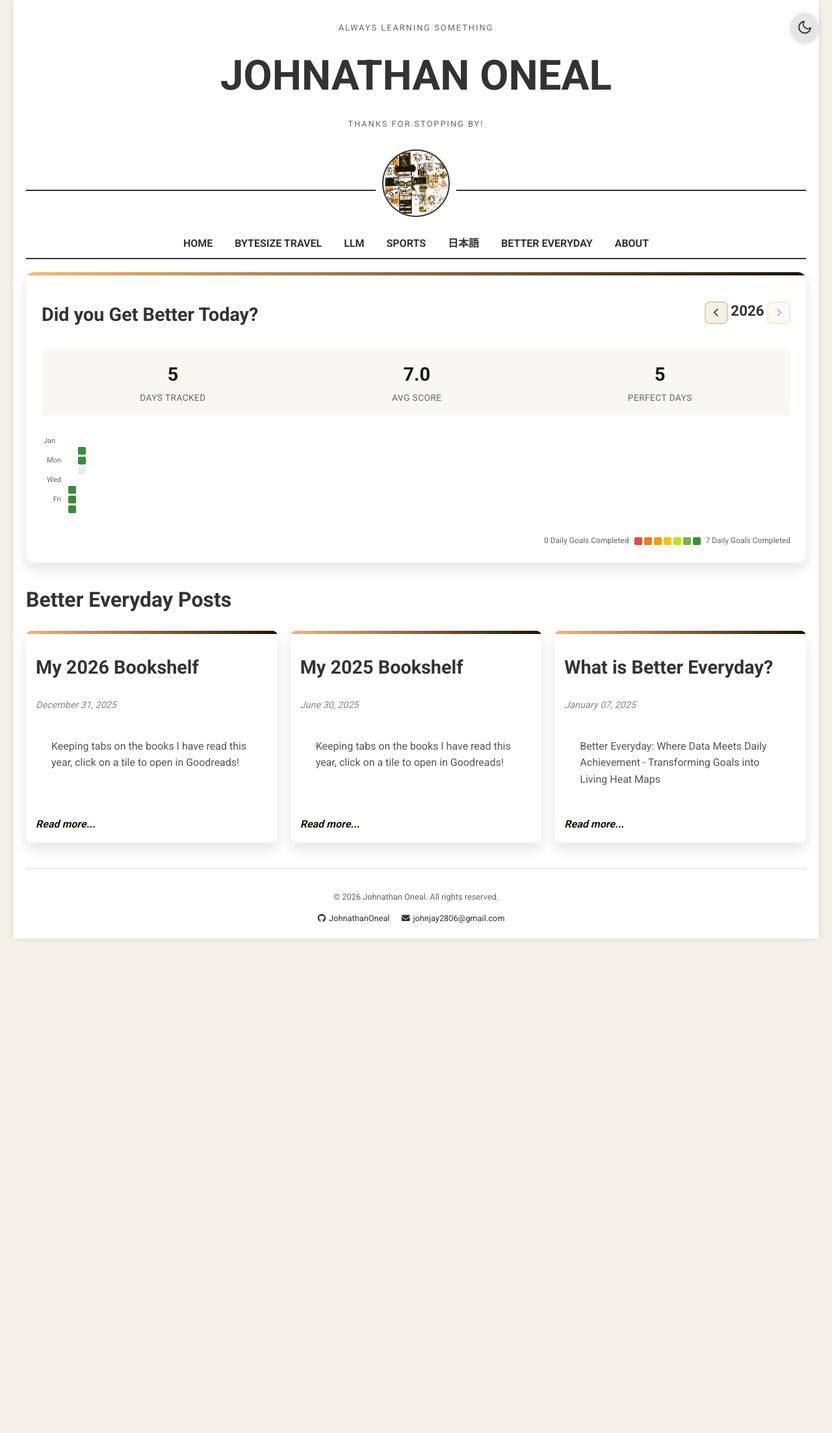
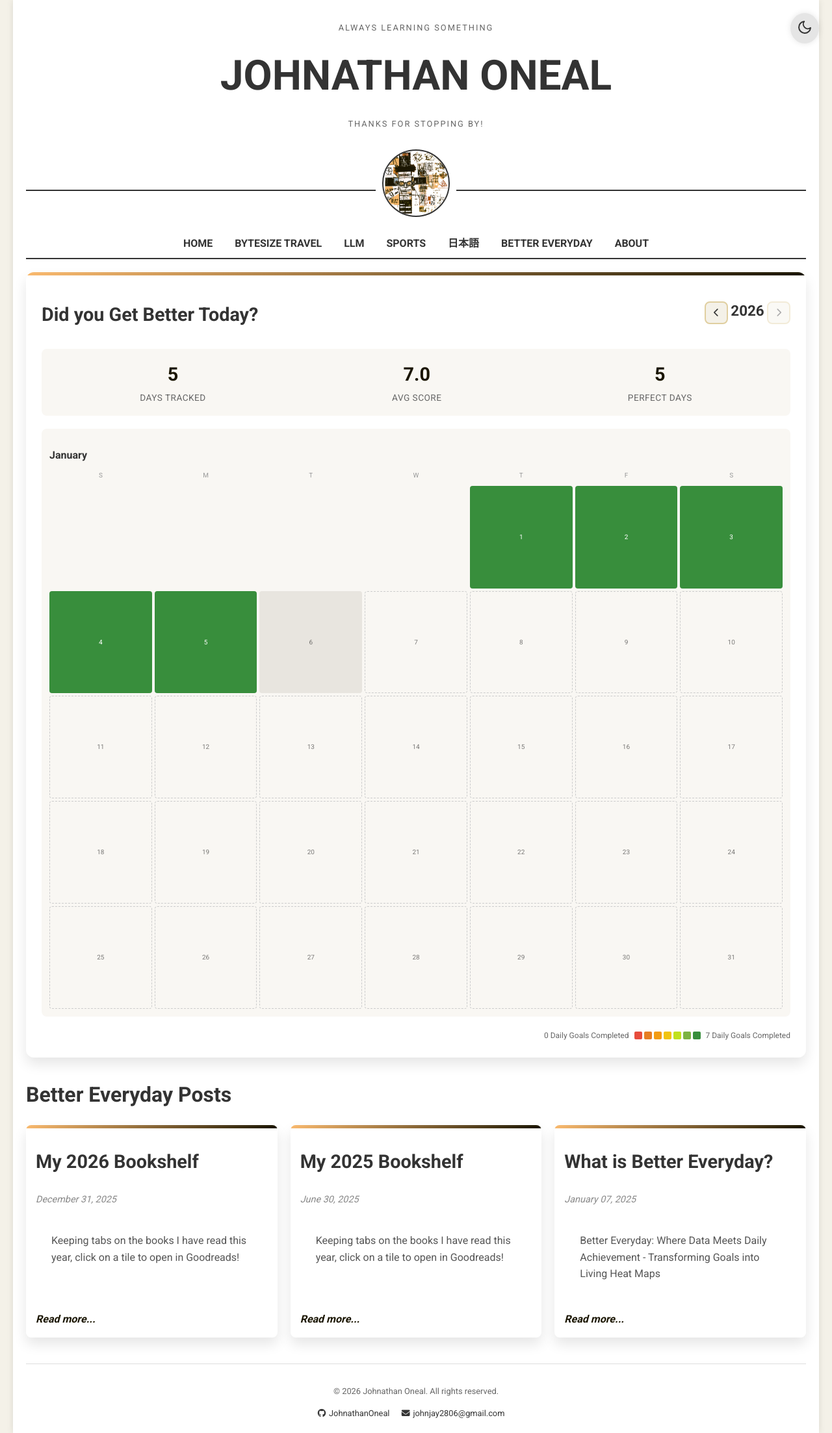
Before and after one commit to JohnathanOneal/JohnathanOneal.github.io, a Jekyll site: the page built from docs/categories/bettereveryday.markdown, in a window 1280 px wide. Shown: the whole page at 65% size. Built offline with Jekyll 4.4.1, drawn with Linux system fonts in a browser that asks for light colours; before the commit the page ends 1445 px from its top, so only the background shows below that.

Commit message:
fix broken

```diff
--- a/docs/_layouts/category.html
+++ b/docs/_layouts/category.html
@@ -181,88 +180,7 @@ layout: default
             </div>
         `;
 
-        // Check viewport width for layout
-        const isMobile = window.innerWidth < 600;
-
-        if (isMobile) {
-            renderMonthGrid(year, yearData, isCurrentYear, today);
-        } else {
-            renderGithubStyle(year, yearData, isCurrentYear, today);
-        }
-    }
-
-    function renderGithubStyle(year, data, isCurrentYear, today) {
-        view.className = 'heatmap-view github-style';
-        view.innerHTML = '';
-
-        const container = document.createElement('div');
-        container.className = 'github-heatmap';
-
-        // Month headers
-        const monthRow = document.createElement('div');
-        monthRow.className = 'month-row';
-        monthRow.innerHTML = '<div class="weekday-spacer"></div>';
-
-        const months = ['Jan','Feb','Mar','Apr','May','Jun','Jul','Aug','Sep','Oct','Nov','Dec'];
-        const endMonth = isCurrentYear ? today.getMonth() : 11;
-
-        for (let m = 0; m <= endMonth; m++) {
-            const span = document.createElement('span');
-            span.className = 'month-label';
-            span.textContent = months[m];
-            monthRow.appendChild(span);
-        }
-        container.appendChild(monthRow);
-
-        // Day rows
-        const dayNames = ['Sun', 'Mon', 'Tue', 'Wed', 'Thu', 'Fri', 'Sat'];
-        const startDate = new Date(year, 0, 1);
-        const endDate = isCurrentYear ? today : new Date(year, 11, 31);
-
-        // Find first Sunday
-        const firstSunday = new Date(startDate);
-        while (firstSunday.getDay() !== 0) firstSunday.setDate(firstSunday.getDate() - 1);
-
-        for (let dayIdx = 0; dayIdx < 7; dayIdx++) {
-            const row = document.createElement('div');
-            row.className = 'day-row';
-
-            const label = document.createElement('span');
-            label.className = 'day-label';
-            // Show Mon, Wed, Fri only
-            label.textContent = (dayIdx === 1 || dayIdx === 3 || dayIdx === 5) ? dayNames[dayIdx] : '';
-            row.appendChild(label);
-
-            let d = new Date(firstSunday);
-            d.setDate(d.getDate() + dayIdx);
-
-            while (d <= endDate) {
-                const cell = document.createElement('div');
-                cell.className = 'heat-cell';
-
-                if (d >= startDate && d <= endDate && d.getFullYear() === year) {
-                    const key = `${String(d.getMonth()+1).padStart(2,'0')}-${String(d.getDate()).padStart(2,'0')}`;
-                    const val = data[key];
-
-                    if (val !== undefined) {
-                        cell.classList.add(`level-${val}`);
-                        cell.dataset.date = `${months[d.getMonth()]} ${d.getDate()}`;
-                        cell.dataset.level = val;
-                    } else {
-                        cell.classList.add('empty');
-                    }
-                } else {
-                    cell.classList.add('outside');
-                }
-
-                row.appendChild(cell);
-                d.setDate(d.getDate() + 7);
-            }
-            container.appendChild(row);
-        }
-
-        view.appendChild(container);
-        addTooltip();
+        renderMonthGrid(year, yearData, isCurrentYear, today);
     }
 
     function renderMonthGrid(year, data, isCurrentYear, today) {
@@ -311,7 +226,6 @@ layout: default
                 if (d <= lastDay) {
                     const key = `${String(m+1).padStart(2,'0')}-${String(d).padStart(2,'0')}`;
                     const val = data[key];
-
                     if (val !== undefined) {
                         cell.classList.add(`level-${val}`);
                         cell.dataset.date = `${months[m].slice(0,3)} ${d}`;
@@ -322,14 +236,11 @@ layout: default
                     cell.classList.add('future');
                     cell.innerHTML = `<span class="day-num">${d}</span>`;
                 }
-
                 grid.appendChild(cell);
             }
-
             monthDiv.appendChild(grid);
             view.appendChild(monthDiv);
         }
-
         addTooltip();
     }
 
@@ -341,7 +252,6 @@ layout: default
                 tooltip.className = 'heatmap-tooltip';
                 tooltip.innerHTML = `<strong>${cell.dataset.date}</strong><br>Level: ${cell.dataset.level}/7`;
                 document.body.appendChild(tooltip);
-
                 const rect = cell.getBoundingClientRect();
                 tooltip.style.left = rect.left + rect.width/2 - tooltip.offsetWidth/2 + 'px';
                 tooltip.style.top = rect.top - tooltip.offsetHeight - 8 + window.scrollY + 'px';
--- a/docs/_posts/2025-12-31-bookshelf.markdown
+++ b/docs/_posts/2025-12-31-bookshelf.markdown
@@ -18,7 +18,7 @@ Keeping tabs on the books I have read this year, click on a tile to open in Good
 
 <div class="bookshelf-grid">
 
-  <!-- <a class="bookshelf-item" href="https://www.goodreads.com/book/show/214331246-sunrise-on-the-reaping" target="_blank">
+  <a class="bookshelf-item" href="https://www.goodreads.com/book/show/214331246-sunrise-on-the-reaping" target="_blank">
     <img src="/assets/bookshelf/sunrise.jpg" alt="Sunrise on the Reaping" class="bookshelf-cover">
     <div class="bookshelf-content">
       <h3>Sunrise on the Reaping</h3>
@@ -26,6 +26,6 @@ Keeping tabs on the books I have read this year, click on a tile to open in Good
       <div class="bookshelf-rating">★★★★★</div>
       <div class="bookshelf-date">Finished: December 26, 2025</div>
     </div>
-  </a> -->
+  </a>
 
 </div>
--- a/docs/assets/css/styles.css
+++ b/docs/assets/css/styles.css
@@ -2314,10 +2314,7 @@ body.dark-mode .bookshelf-goal-meter .goal-meter-fill {
 .activity-heatmap-wrapper::before {
     content: "";
     position: absolute;
-    top: 0;
-    left: 0;
-    right: 0;
-    height: 5px;
+    top: 0; left: 0; right: 0; height: 5px;
     background: linear-gradient(to right, #f9b96e, #1a1501);
 }
 
@@ -2368,9 +2365,7 @@ body.dark-mode .bookshelf-goal-meter .goal-meter-fill {
     margin-bottom: 20px;
 }
 
-.stat-item {
-    text-align: center;
-}
+.stat-item { text-align: center; }
 
 .stat-value {
     display: block;
@@ -2386,34 +2381,6 @@ body.dark-mode .bookshelf-goal-meter .goal-meter-fill {
     letter-spacing: 0.5px;
 }
 
-.github-heatmap {
-    overflow-x: auto;
-    padding: 10px 0;
-}
-
-.month-row, .day-row {
-    display: flex;
-    gap: 3px;
-}
-
-.day-row {
-    height: 12px;
-    align-items: center;
-    margin-bottom: 3px;
-}
-
-.month-label, .day-label, .month-day-header {
-    font-size: 11px;
-    color: #666;
-}
-
-.day-label {
-    width: 30px;
-    text-align: right;
-    padding-right: 8px;
-    flex-shrink: 0;
-}
-
 .month-style {
     display: grid;
     grid-template-columns: repeat(auto-fit, minmax(200px, 1fr));
@@ -2439,47 +2406,32 @@ body.dark-mode .bookshelf-goal-meter .goal-meter-fill {
     gap: 4px;
 }
 
-.heat-cell, .month-cell, .legend-cell {
-    background: #ebedf0;
-    border-radius: 2px;
-    cursor: pointer;
-    transition: transform 0.1s;
-}
-
-.heat-cell {
-    width: 12px;
-    height: 12px;
+.month-day-header {
+    font-size: 10px;
+    color: #999;
+    text-align: center;
+    padding-bottom: 4px;
 }
 
 .month-cell {
     aspect-ratio: 1;
     border-radius: 4px;
+    background: #e8e5df;
     display: flex;
     align-items: center;
     justify-content: center;
+    cursor: pointer;
+    transition: transform 0.1s;
     position: relative;
 }
 
-.legend-cell {
-    width: 12px;
-    height: 12px;
-}
-
-.heat-cell:hover, .month-cell:hover:not(.empty):not(.future) {
-    transform: scale(1.2);
+.month-cell:hover:not(.empty):not(.future) {
+    transform: scale(1.15);
     z-index: 2;
 }
 
-.heat-cell.outside, .month-cell.empty {
-    visibility: hidden;
-    pointer-events: none;
-}
-
-.month-cell.future {
-    background: transparent;
-    border: 1px dashed #ccc;
-    cursor: default;
-}
+.month-cell.empty { background: transparent; cursor: default; }
+.month-cell.future { background: transparent; border: 1px dashed #ccc; cursor: default; }
 
 .month-cell .day-num {
     font-size: 10px;
@@ -2494,9 +2446,7 @@ body.dark-mode .bookshelf-goal-meter .goal-meter-fill {
 .activity-heatmap-wrapper .level-6 { background: #7cb342 !important; }
 .activity-heatmap-wrapper .level-7 { background: #388e3c !important; }
 
-.month-cell[class*="level-"] .day-num {
-    color: rgba(255,255,255,0.9);
-}
+.month-cell[class*="level-"] .day-num { color: #fff; }
 
 .heatmap-footer {
     margin-top: 20px;
@@ -2512,10 +2462,8 @@ body.dark-mode .bookshelf-goal-meter .goal-meter-fill {
     color: #666;
 }
 
-.legend-scale {
-    display: flex;
-    gap: 3px;
-}
+.legend-scale { display: flex; gap: 3px; }
+.legend-cell { width: 12px; height: 12px; border-radius: 2px; background: #ebedf0; }
 
 .heatmap-tooltip {
     position: absolute;
@@ -2544,17 +2492,11 @@ body.dark-mode .bookshelf-goal-meter .goal-meter-fill {
 .dark-mode .heatmap-year-label { color: #e0e0e0; }
 .dark-mode .heatmap-stats, .dark-mode .month-block { background: #333; }
 .dark-mode .stat-value { color: #f9b96e; }
-.dark-mode .stat-label, .dark-mode .month-label, .dark-mode .day-label, .dark-mode .heatmap-legend { color: #aaa; }
+.dark-mode .stat-label, .dark-mode .heatmap-legend { color: #aaa; }
 .dark-mode .month-title { color: #e0e0e0; }
+.dark-mode .month-cell { background: #1a1a1a; }
+.dark-mode .month-cell.future { border-color: #444; }
 .dark-mode .month-cell .day-num { color: rgba(255,255,255,0.4); }
-.dark-mode .month-cell.future { border-color: #444; }
-
-.dark-mode .heat-cell,
-.dark-mode .month-cell,
-.dark-mode .legend-cell {
-    background: #1a1a1a;
-}
-
 .dark-mode .heatmap-tooltip { background: #f9b96e; color: #1a1501; }
 .dark-mode .heatmap-tooltip::after { border-top-color: #f9b96e; }
 
```
Also changed, not shown: other parts of docs/_layouts/category.html (+0 -11 lines).
